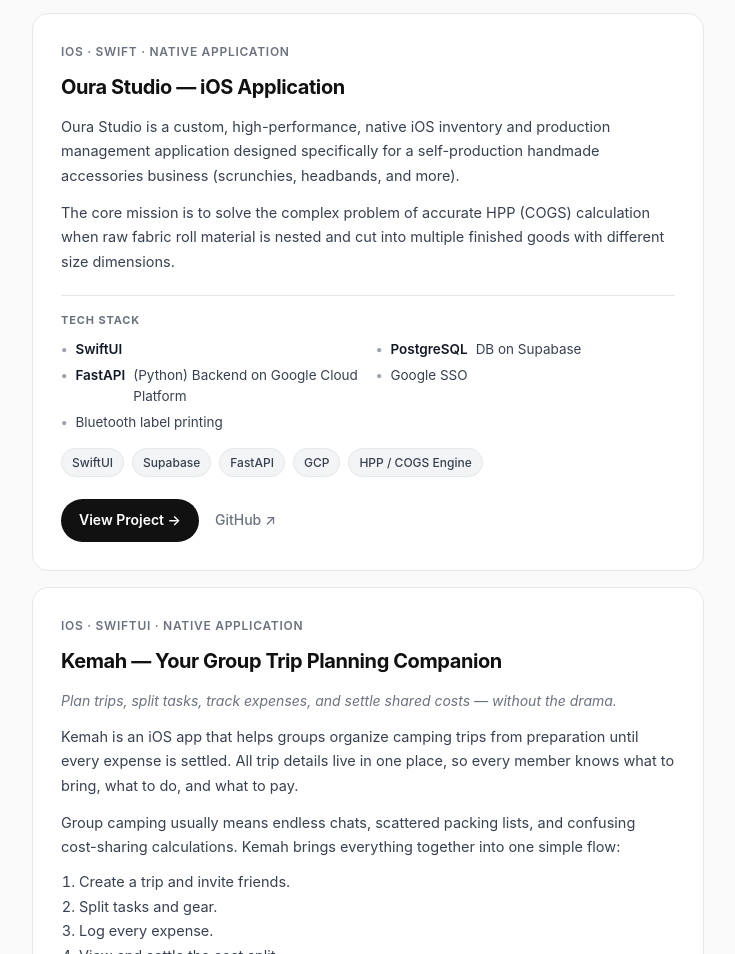
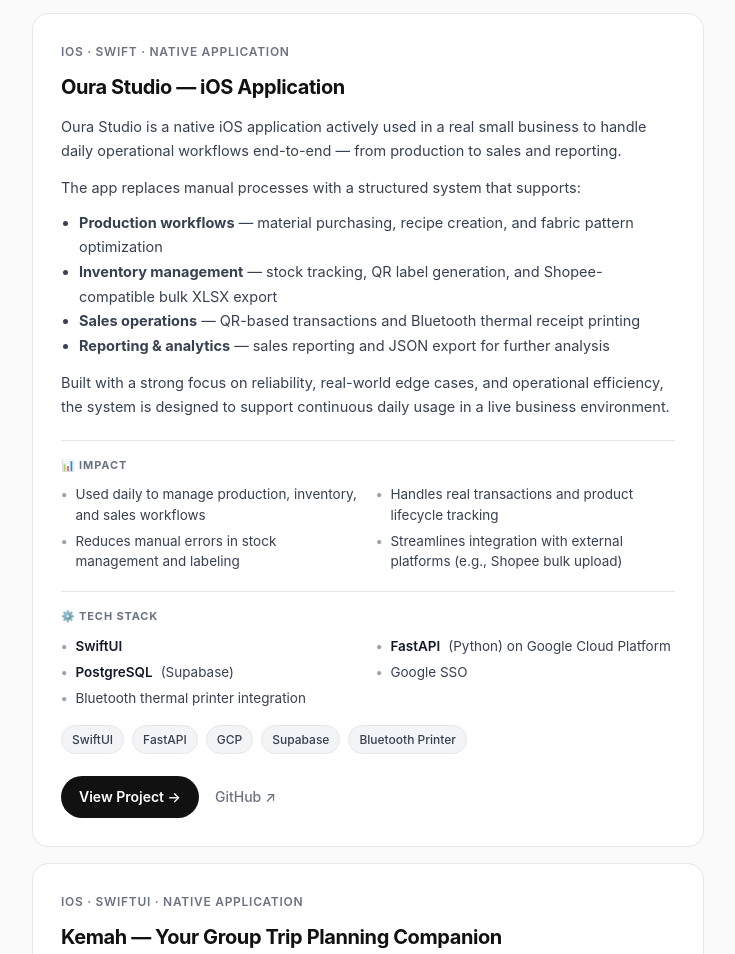
Before and after one commit to omdika/omdika.github.io, a plain HTML site: page index.html in a window 1280 px wide. Shown: the part 310-1264 px from the top of the page, without its empty margins (272-1007 px from the left). Drawn offline with Linux system fonts and the light colour scheme.

Commit message:
Update Oura Studio caption with production workflows and impact details

```diff
--- a/index.html
+++ b/index.html
@@ -59,12 +59,22 @@
     <article class="card">
       <div class="card-meta">iOS · Swift · Native Application</div>
       <h2><a href="https://omdika.github.io/oura-studio-ios/" target="_blank" rel="noopener">Oura Studio — iOS Application</a></h2>
-      <p>Oura Studio is a custom, high-performance, native iOS inventory and production management application designed specifically for a self-production handmade accessories business (scrunchies, headbands, and more).</p>
-      <p>The core mission is to solve the complex problem of accurate HPP (COGS) calculation when raw fabric roll material is nested and cut into multiple finished goods with different size dimensions.</p>
-      <div class="stack"><div class="stack-title">Tech Stack</div><ul class="stack-list">
-        <li><strong>SwiftUI</strong></li><li><strong>PostgreSQL</strong> DB on Supabase</li><li><strong>FastAPI</strong> (Python) Backend on Google Cloud Platform</li><li>Google SSO</li><li>Bluetooth label printing</li>
+      <p>Oura Studio is a native iOS application actively used in a real small business to handle daily operational workflows end-to-end — from production to sales and reporting.</p>
+      <p>The app replaces manual processes with a structured system that supports:</p>
+      <ul style="font-size:14.5px; color:#374151; line-height:1.7; margin:10px 0 0 18px;">
+        <li><strong>Production workflows</strong> — material purchasing, recipe creation, and fabric pattern optimization</li>
+        <li><strong>Inventory management</strong> — stock tracking, QR label generation, and Shopee-compatible bulk XLSX export</li>
+        <li><strong>Sales operations</strong> — QR-based transactions and Bluetooth thermal receipt printing</li>
+        <li><strong>Reporting & analytics</strong> — sales reporting and JSON export for further analysis</li>
+      </ul>
+      <p style="margin-top:12px;">Built with a strong focus on reliability, real-world edge cases, and operational efficiency, the system is designed to support continuous daily usage in a live business environment.</p>
+      <div class="stack"><div class="stack-title">📊 Impact</div><ul class="stack-list">
+        <li>Used daily to manage production, inventory, and sales workflows</li><li>Handles real transactions and product lifecycle tracking</li><li>Reduces manual errors in stock management and labeling</li><li>Streamlines integration with external platforms (e.g., Shopee bulk upload)</li>
       </ul></div>
-      <div class="tags"><span class="tag">SwiftUI</span><span class="tag">Supabase</span><span class="tag">FastAPI</span><span class="tag">GCP</span><span class="tag">HPP / COGS Engine</span></div>
+      <div class="stack"><div class="stack-title">⚙️ Tech Stack</div><ul class="stack-list">
+        <li><strong>SwiftUI</strong></li><li><strong>FastAPI</strong> (Python) on Google Cloud Platform</li><li><strong>PostgreSQL</strong> (Supabase)</li><li>Google SSO</li><li>Bluetooth thermal printer integration</li>
+      </ul></div>
+      <div class="tags"><span class="tag">SwiftUI</span><span class="tag">FastAPI</span><span class="tag">GCP</span><span class="tag">Supabase</span><span class="tag">Bluetooth Printer</span></div>
       <div class="card-footer"><a class="btn" href="https://omdika.github.io/oura-studio-ios/" target="_blank" rel="noopener">View Project →</a><a class="link-muted" href="https://github.com/omdika" target="_blank" rel="noopener">GitHub ↗</a></div>
     </article>
 
```
